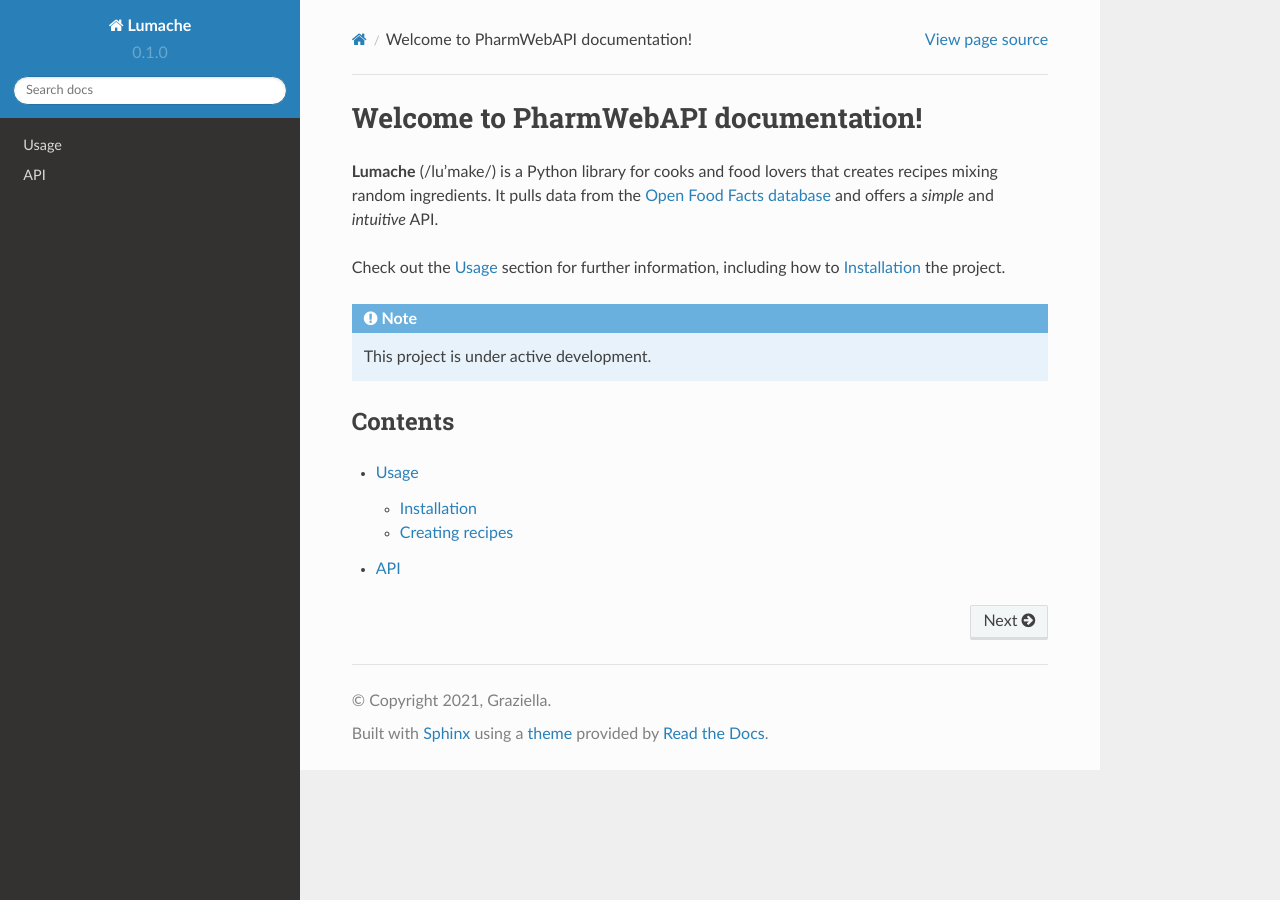
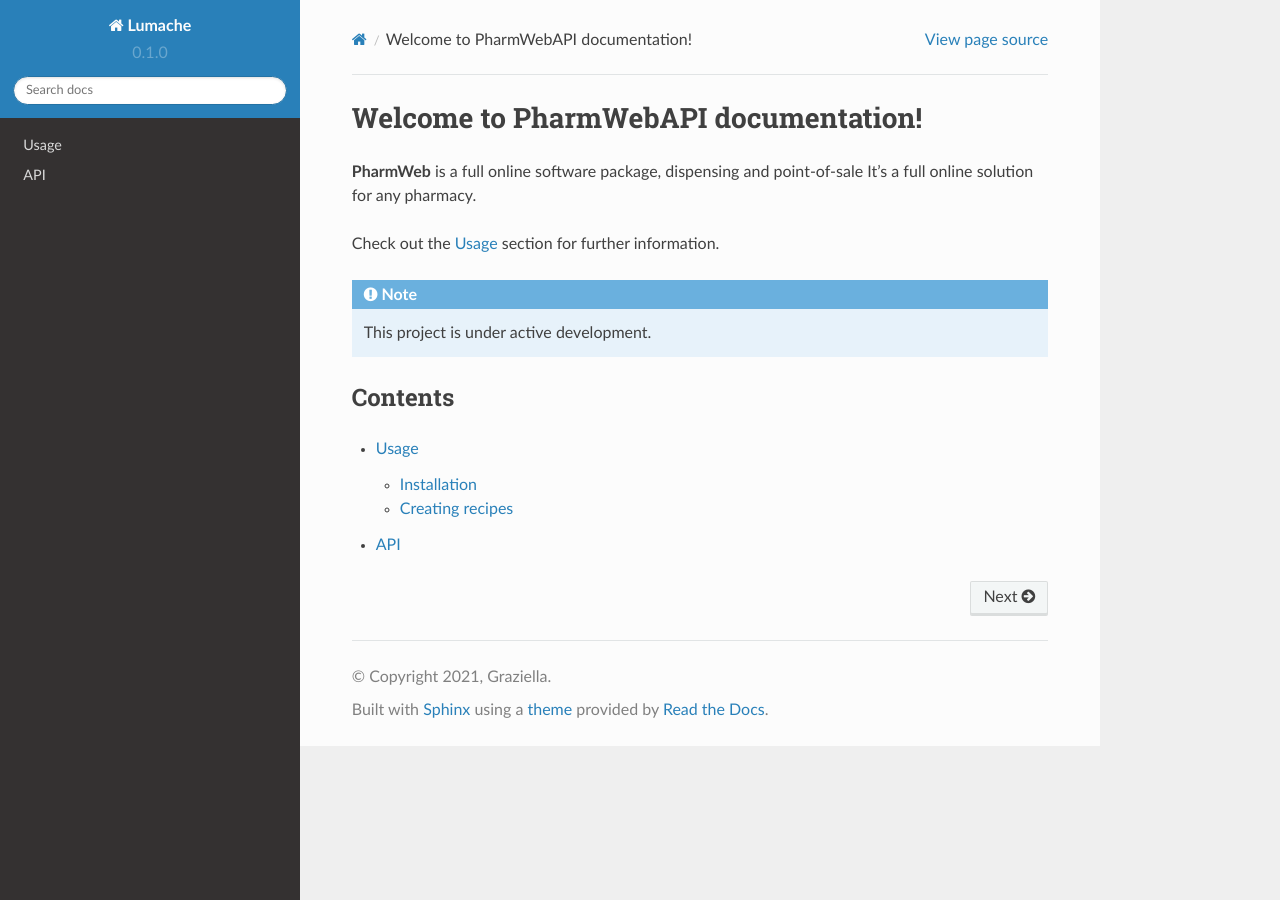
Before and after one commit to Torrafuzar/PharmWebAPI, a Sphinx documentation site: the page built from docs/source/index.rst, in a window 1280 px wide. Built offline with Sphinx 7.4.7 and the Read the Docs theme 2.0.0, drawn with Linux system fonts in a browser that asks for light colours.

Commit message:
Update index.rst

```diff
--- a/docs/source/index.rst
+++ b/docs/source/index.rst
@@ -1,13 +1,10 @@
 Welcome to PharmWebAPI documentation!
 ===================================
 
-**Lumache** (/lu'make/) is a Python library for cooks and food lovers
-that creates recipes mixing random ingredients.
-It pulls data from the `Open Food Facts database <https://world.openfoodfacts.org/>`_
-and offers a *simple* and *intuitive* API.
+**PharmWeb** is a full online software package, dispensing and point-of-sale
+It's a full online solution for any pharmacy.
 
-Check out the :doc:`usage` section for further information, including
-how to :ref:`installation` the project.
+Check out the :doc:`usage` section for further information.
 
 .. note::
 
```
